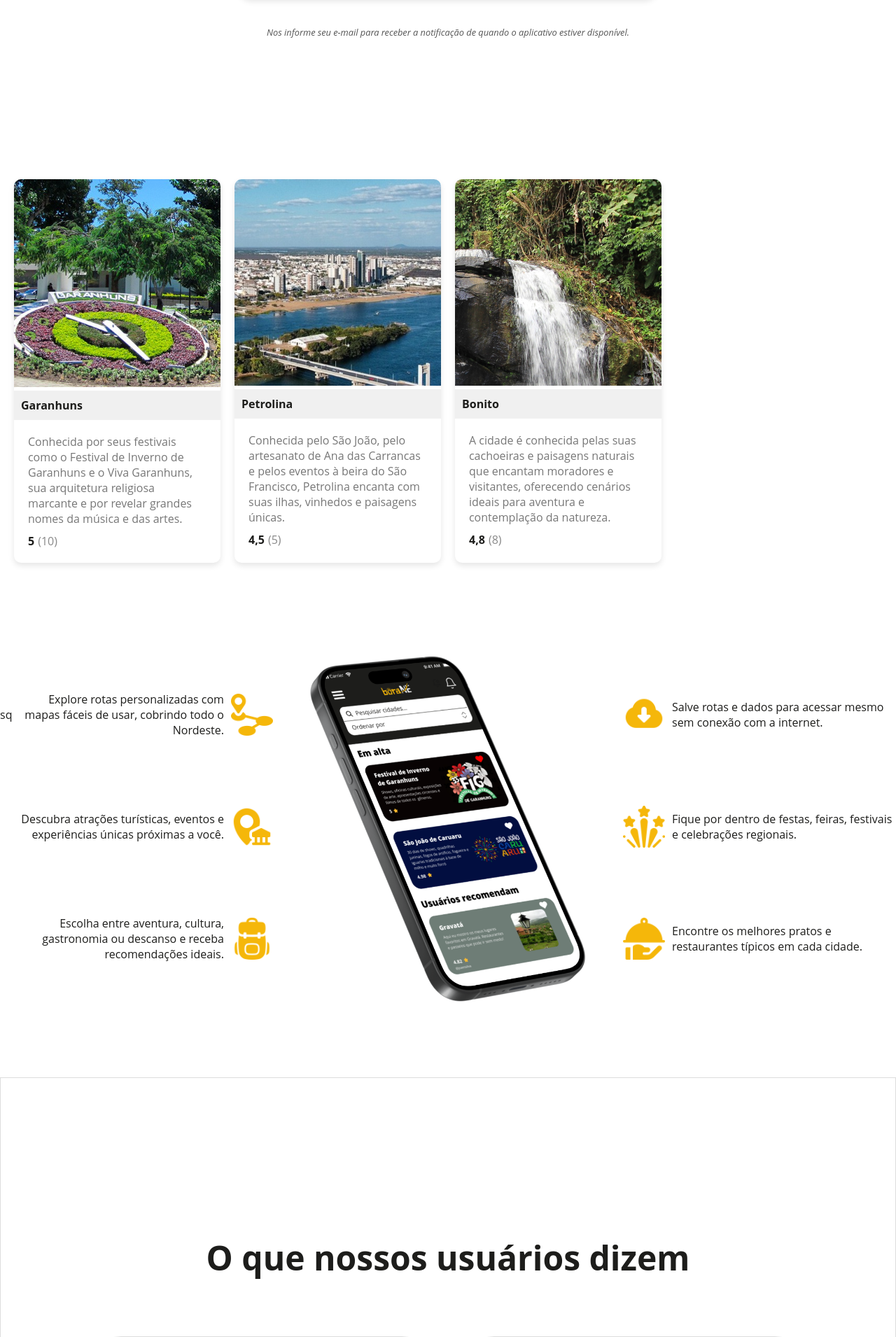
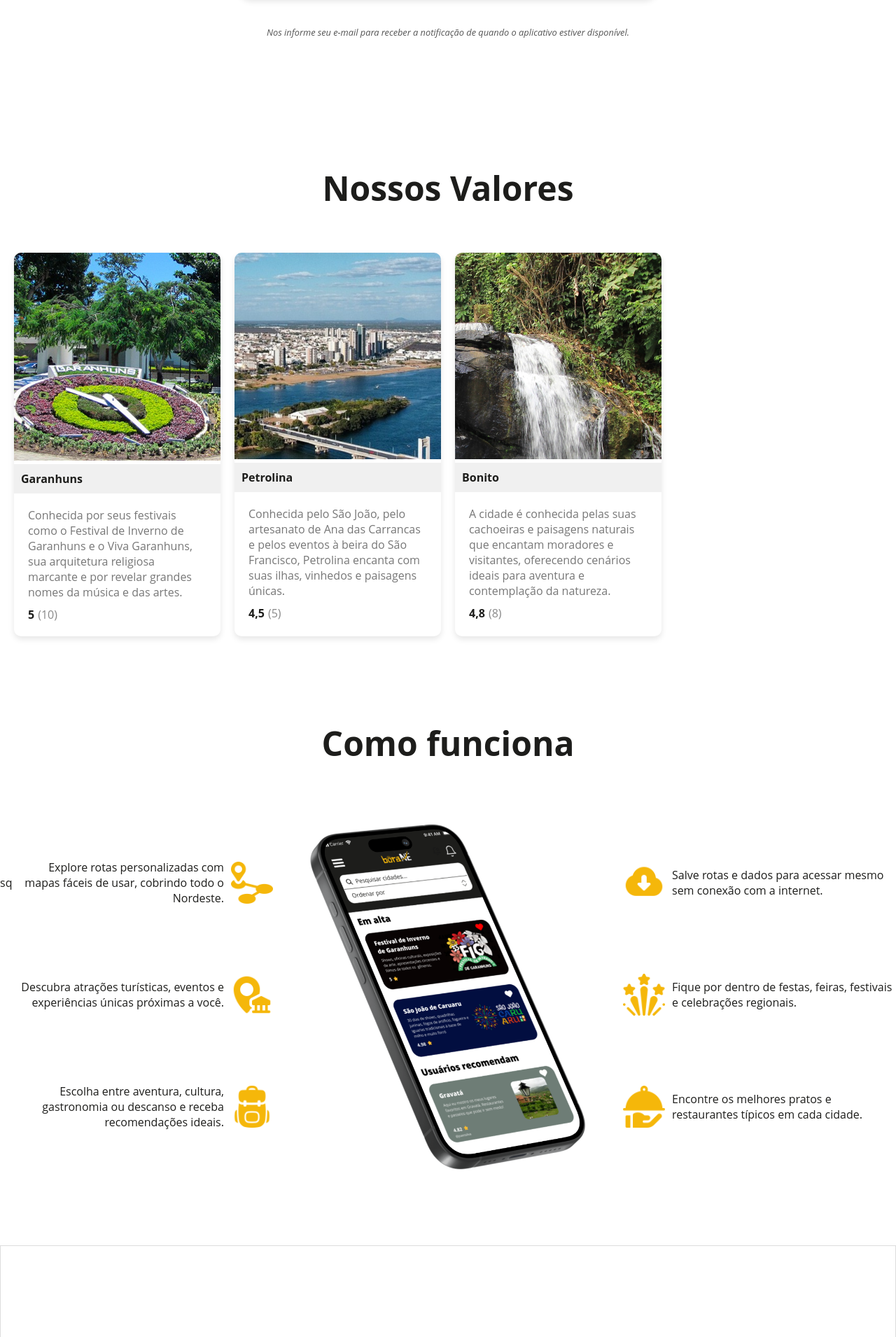
Before and after one commit to brwnax/bora-ne, a Flask app: page / in a window 1280 px wide. Shown: the part 564-2474 px from the top of the page at 70% size. Run offline with Flask 3, Linux system fonts and the light colour scheme; data comes from the database, SQL or seed files in the repository; some libraries are stand-ins or nearby versions.

Commit message:
TITULO COMO FUNCIONA

```diff
--- a/static/style.css
+++ b/static/style.css
@@ -255,6 +255,10 @@ body{
 
 /*-------ROTAS-------*/
 
+.comoFunciona{
+    margin-top: 100px;
+}
+
 .excursao-container {
   display: grid;
   grid-template-columns: repeat(auto-fill, minmax(280px, 1fr));
@@ -354,6 +358,7 @@ figcaption {
     min-height: 80vh;
     padding: 5% 0;
     flex-wrap: wrap;
+    margin-top: -70px;
 
 }
 
--- a/templates/index.html
+++ b/templates/index.html
@@ -55,8 +55,9 @@
             <p class="email-info">Nos informe seu e-mail para receber a notificação de quando o aplicativo estiver disponível.</p>
         </section>
 
+
+        <h2 class="section-title">Nossos Valores</h2>
         <section class="excursao-container">
-
             <article class="excursao">
                 <figure>
                     <img src="{{ url_for('static', filename='assets/garanhuns.jpg') }}" alt="Relógio das Flores - Garanhuns/PE">
@@ -83,6 +84,7 @@
                 </div>
             </article>
 
+
             <article class="excursao">
                 <figure>
                     <img src="{{ url_for('static', filename='assets/bonito.jpg') }}" alt="Vista áerea lateral de Petrolina - Petrolina/PE">
@@ -97,6 +99,8 @@
             </article>
 
         </section>
+
+        <h2 class="section-title comoFunciona">Como funciona</h2>
 
         <section id="apresentacao">
             <article class="icones-esquerda">
```
